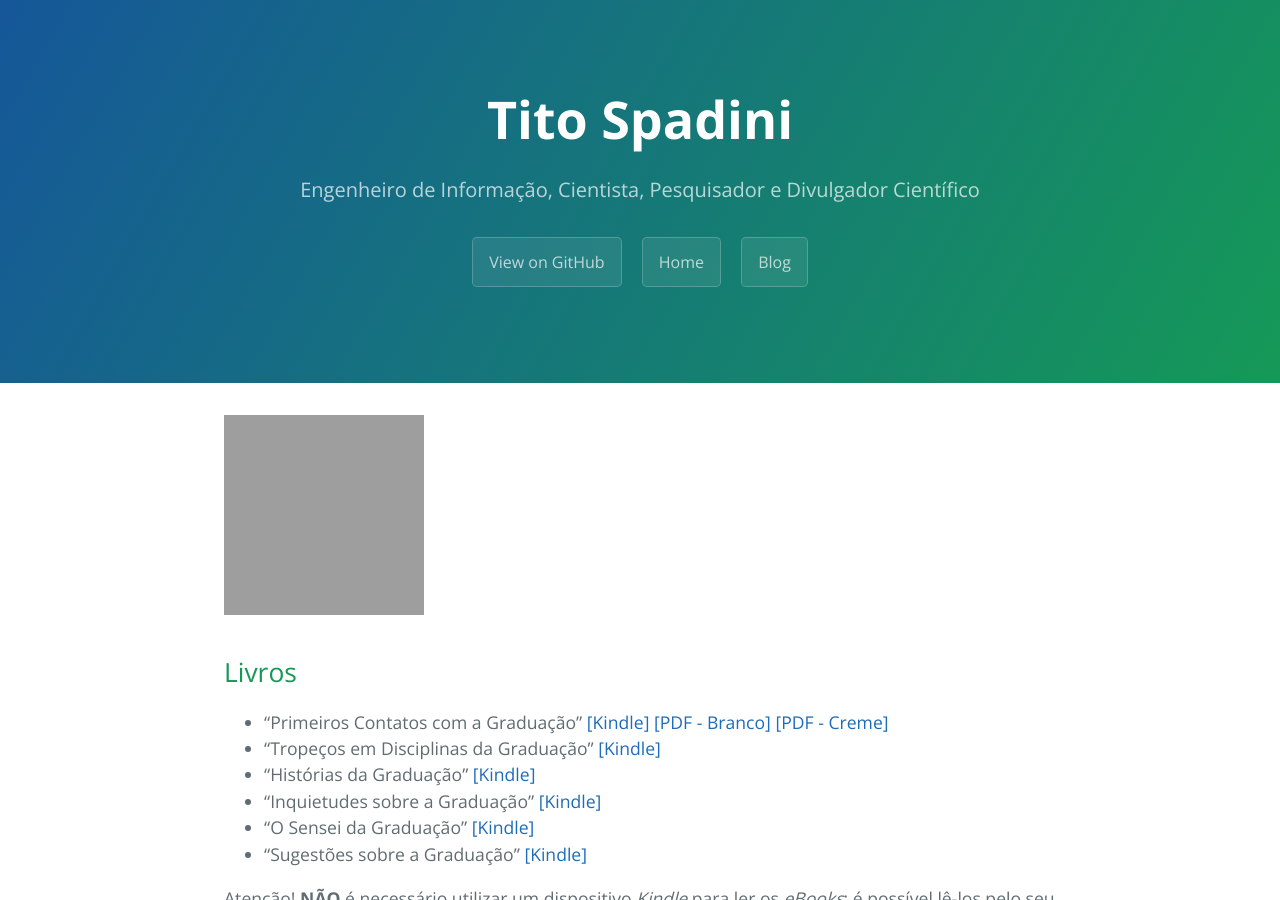
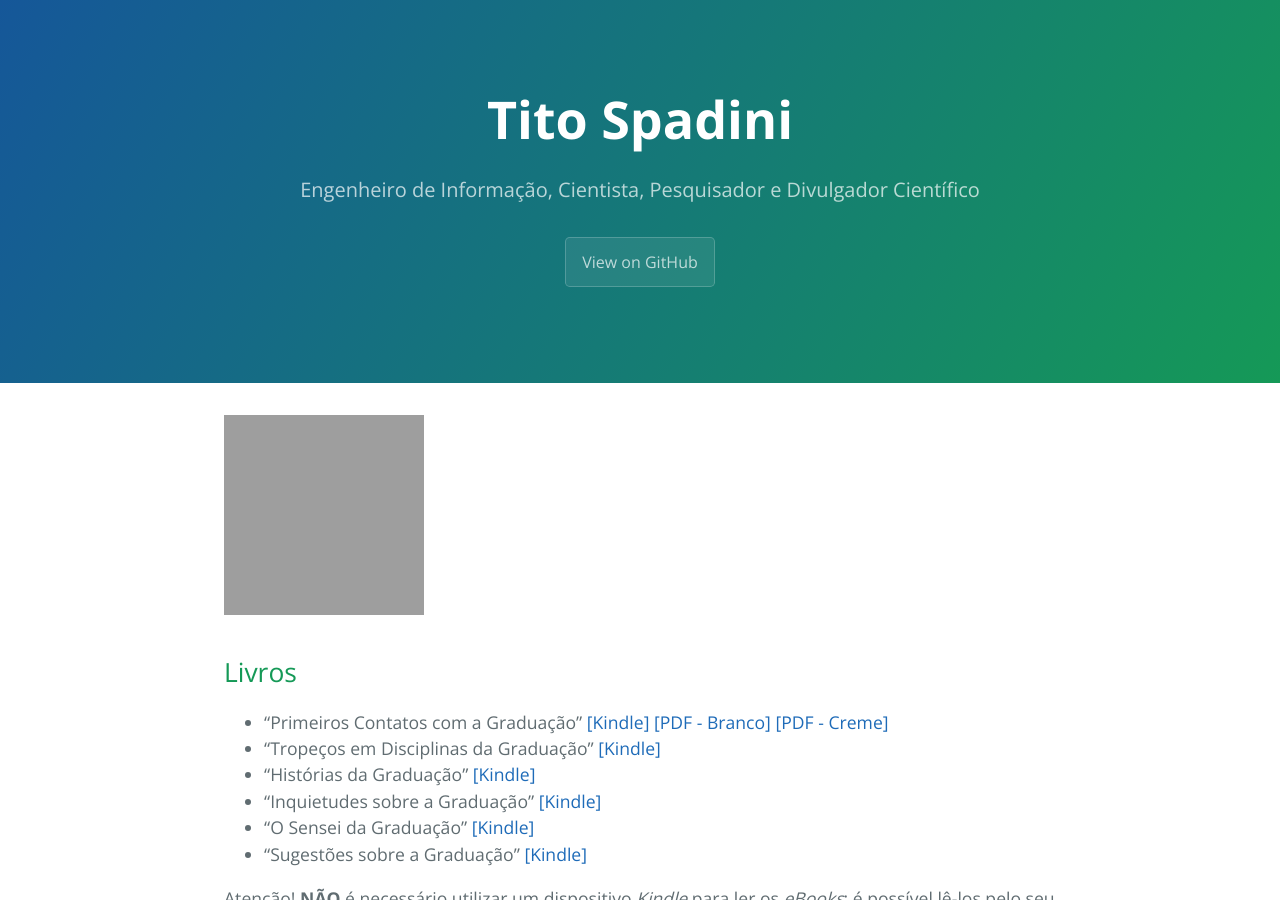
Before and after one commit to tito-spadini/titocaco.github.io, a Jekyll site: the page built from index.md, in a window 1280 px wide and 900 px high. Built offline with Jekyll 4.4.1, drawn with Linux system fonts in a browser that asks for light colours; grey boxes are pictures that could not be loaded.

Commit message:
Removing buttons temporarily

```diff
--- a/_layouts/default.html
+++ b/_layouts/default.html
@@ -1,5 +1,5 @@
 <!DOCTYPE html>
-<html lang="{{ site.lang | default: "en-US" }}">
+<html lang="{{ site.lang | default: "pt-BR" }}">
   <head>
 
     <meta name="google-site-verification" content="3F9P-izKxm_ZPkK2uyld-xXs-AdgffoFftQblq34ipA" />
@@ -25,7 +25,7 @@
     <a id="skip-to-content" href="#content">Skip to the content.</a>
 
     <header class="page-header" role="banner">
-      <h1 class="project-name">{{ page.title | default: site.title | default: site.github.repository_name }}</h1>
+      <h1 class="project-name">{{ site.title | default: site.title | default: site.github.repository_name }}</h1>
       <h2 class="project-tagline">{{ page.description | default: site.description | default: site.github.project_tagline }}</h2>
       {% if site.github.is_project_page %}
         <a href="{{ site.github.repository_url }}" class="btn">View on GitHub</a>
@@ -37,11 +37,10 @@
 
       <!-- Begin Custom -->
 
-        <a href="/" class="btn">Home</a>
+        <!-- <a href="/" class="btn">Home</a> -->
         <!-- <a href="/about" class="btn">About</a> -->
-        <!-- <a href="/publications" class="btn">Publications</a> -->
-        <!-- <a href="/downloads" class="btn">Downloads</a> -->
-        <a href="/blog" class="btn">Blog</a>
+        <!-- <a href="/blog" class="btn">Blog</a> -->
+        <!-- <a href="/publicacoes" class="btn">Publicações</a> -->
 
       <!-- End Custom -->
 
```
